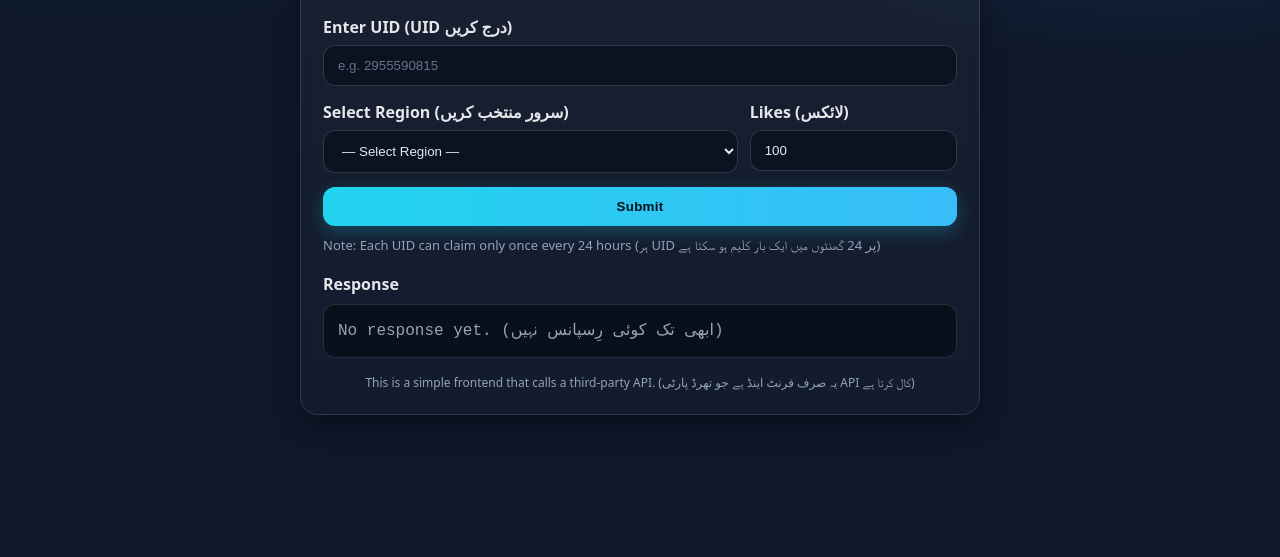
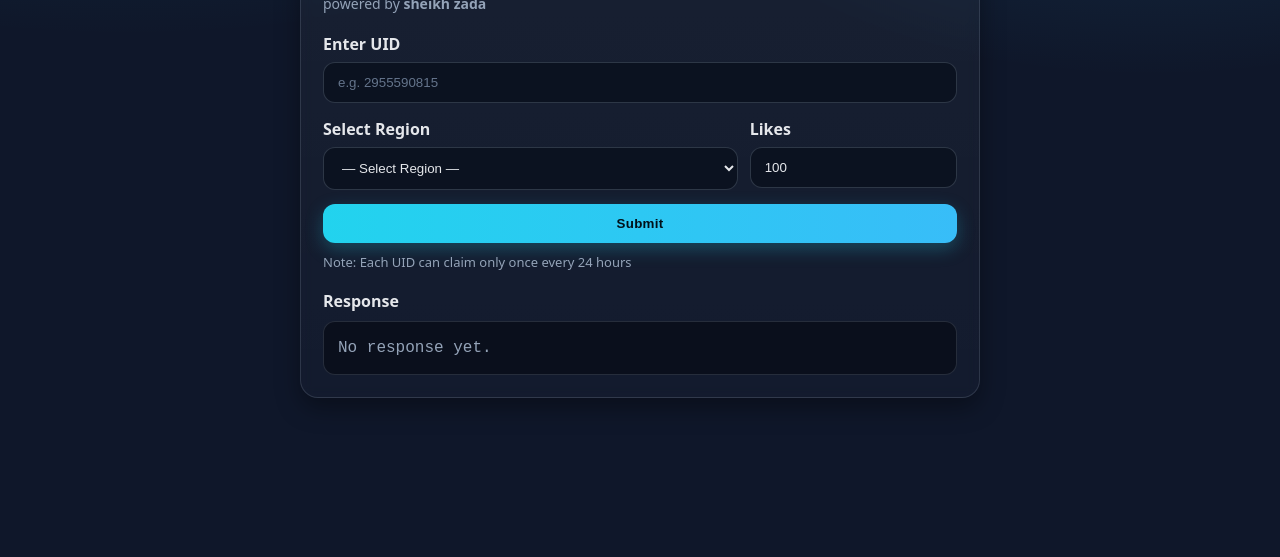
Before and after one commit to Sheikhloog/FF-LIKES-TOOL, a plain HTML site: page index.html in a window 1280 px wide. Shown: the part 243-800 px from the top of the page. Drawn offline with Linux system fonts and the light colour scheme.

Commit message:
Update index.html

```diff
--- a/index.html
+++ b/index.html
@@ -11,7 +11,6 @@
       --text: #e5e7eb;
       --accent: #22d3ee;
       --accent-2: #38bdf8;
-      --danger: #ef4444;
     }
     * { box-sizing: border-box; }
     body {
@@ -62,7 +61,6 @@ pre {
 .err { color: #fecaca; }
 .ok  { color: #bbf7d0; }
 .muted { color: var(--muted); }
-.footer { margin-top: 16px; font-size: 12px; color: var(--muted); text-align: center; }
 
   </style>
 </head>
@@ -70,12 +68,12 @@ pre {
   <main class="card">
     <h1>Free Fire Likes Tool</h1>
     <p class="sub">powered by <strong>sheikh zada</strong></p><form id="likeForm">
-  <label for="uid">Enter UID (UID درج کریں)</label>
+  <label for="uid">Enter UID</label>
   <input id="uid" name="uid" type="text" placeholder="e.g. 2955590815" required />
 
   <div class="row">
     <div>
-      <label for="region">Select Region (سرور منتخب کریں)</label>
+      <label for="region">Select Region</label>
       <select id="region" name="region" required>
         <option value="" selected disabled>— Select Region —</option>
         <option>PK</option>
@@ -97,21 +95,19 @@ pre {
       </select>
     </div>
     <div>
-      <label for="amount">Likes (لائکس)</label>
+      <label for="amount">Likes</label>
       <input id="amount" name="amount" type="number" min="1" max="100" value="100" />
     </div>
   </div>
 
   <button id="submitBtn" type="submit">Submit</button>
-  <div id="hint" class="note">Note: Each UID can claim only once every 24 hours (ہر UID پر 24 گھنٹوں میں ایک بار کلَیم ہو سکتا ہے)</div>
+  <div id="hint" class="note">Note: Each UID can claim only once every 24 hours</div>
 </form>
 
 <div class="resp-wrap">
   <div class="resp-label">Response</div>
-  <pre id="responseBox" class="muted">No response yet. (ابھی تک کوئی رِسپانس نہیں)</pre>
+  <pre id="responseBox" class="muted">No response yet.</pre>
 </div>
-
-<div class="footer">This is a simple frontend that calls a third-party API. (یہ صرف فرنٹ اینڈ ہے جو تھرڈ پارٹی API کال کرتا ہے)</div>
 
   </main>  <script>
     const form = document.getElementById('likeForm');
@@ -140,11 +136,11 @@ pre {
       const region = document.getElementById('region').value;
       const amount = document.getElementById('amount').value;
 
-      if (!uid) return show('Please enter a valid UID (صحیح UID درج کریں)', 'err');
-      if (!region) return show('Please select a region (سرور منتخب کریں)', 'err');
+      if (!uid) return show('Please enter a valid UID', 'err');
+      if (!region) return show('Please select a region', 'err');
 
       const url = buildUrl(uid, region, amount);
-      show('Sending request... (ریکویسٹ بھیجی جا رہی ہے)');
+      show('Sending request...');
       submitBtn.disabled = true;
       submitBtn.textContent = 'Processing…';
 
```
